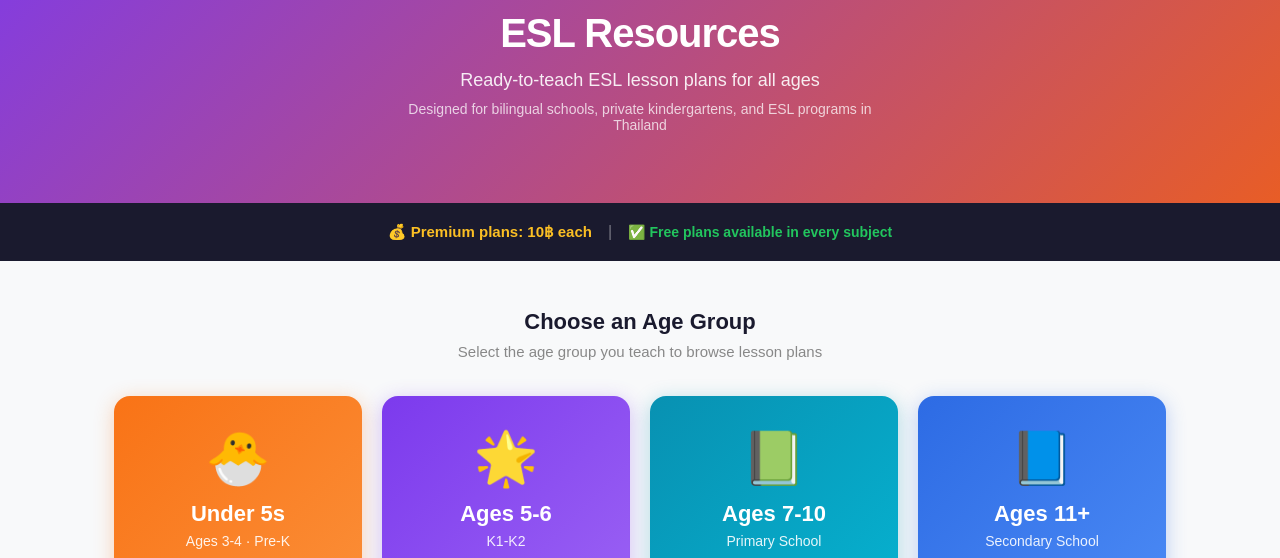
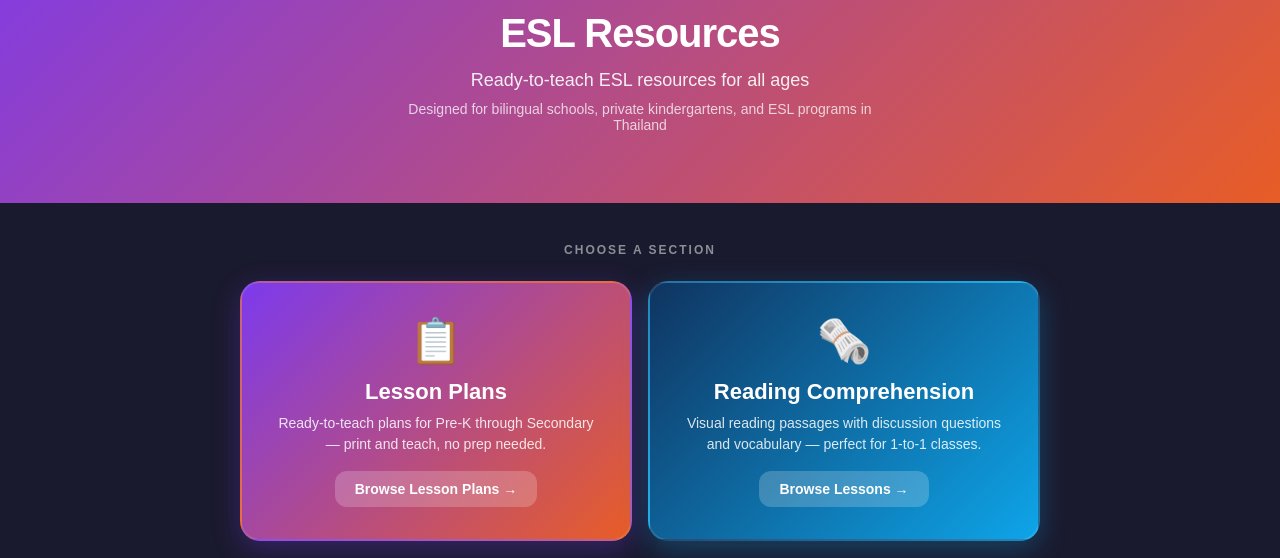
Before and after one commit to Davidjohnray/thailand-jobs, a Next.js app: page /esl-resources in a window 1280 px wide. Shown: the part 242-800 px from the top of the page. Built offline with nearby package versions, Linux system fonts and the light colour scheme; no server answers; the database is empty.

Commit message:
add lesson plans and reading comprehension section buttons to ESL resources

```diff
--- a/app/esl-resources/page.tsx
+++ b/app/esl-resources/page.tsx
@@ -8,19 +8,49 @@ export default function ESLResourcesPage() {
       <div style={{ background: 'linear-gradient(135deg, #7C3AED 0%, #E85D26 100%)', padding: '70px 24px', textAlign: 'center', color: 'white' }}>
         <div style={{ fontSize: '52px', marginBottom: '16px' }}>📖</div>
         <h1 style={{ fontSize: '40px', fontWeight: 'bold', margin: '0 0 14px', letterSpacing: '-1px' }}>ESL Resources</h1>
-        <p style={{ fontSize: '18px', opacity: 0.9, maxWidth: '560px', margin: '0 auto 10px' }}>Ready-to-teach ESL lesson plans for all ages</p>
+        <p style={{ fontSize: '18px', opacity: 0.9, maxWidth: '560px', margin: '0 auto 10px' }}>Ready-to-teach ESL resources for all ages</p>
         <p style={{ fontSize: '14px', opacity: 0.75, maxWidth: '480px', margin: '0 auto' }}>Designed for bilingual schools, private kindergartens, and ESL programs in Thailand</p>
       </div>
 
-      <div style={{ background: '#1a1a2e', padding: '20px 24px' }}>
-        <div style={{ maxWidth: '900px', margin: '0 auto', display: 'flex', alignItems: 'center', justifyContent: 'center', gap: '16px', flexWrap: 'wrap' }}>
+      {/* TWO MAIN SECTION BUTTONS */}
+      <div style={{ background: '#1a1a2e', padding: '40px 24px' }}>
+        <div style={{ maxWidth: '800px', margin: '0 auto', textAlign: 'center' }}>
+          <p style={{ color: 'rgba(255,255,255,0.5)', fontSize: '12px', fontWeight: 'bold', textTransform: 'uppercase', letterSpacing: '2px', marginBottom: '24px' }}>Choose a section</p>
+          <div style={{ display: 'grid', gridTemplateColumns: 'repeat(auto-fit, minmax(280px, 1fr))', gap: '16px' }}>
+
+            {/* LESSON PLANS */}
+            <Link href="#lesson-plans" style={{ textDecoration: 'none' }}>
+              <div style={{ background: 'linear-gradient(135deg, #7C3AED, #E85D26)', borderRadius: '20px', padding: '32px 28px', textAlign: 'center', color: 'white', cursor: 'pointer', boxShadow: '0 8px 28px rgba(124,58,237,0.3)', border: '2px solid rgba(255,255,255,0.1)' }}>
+                <div style={{ fontSize: '44px', marginBottom: '12px' }}>📋</div>
+                <h2 style={{ fontSize: '22px', fontWeight: 'bold', margin: '0 0 8px' }}>Lesson Plans</h2>
+                <p style={{ opacity: 0.85, fontSize: '14px', margin: '0 0 16px', lineHeight: '1.5' }}>Ready-to-teach plans for Pre-K through Secondary — print and teach, no prep needed.</p>
+                <div style={{ background: 'rgba(255,255,255,0.2)', padding: '10px 20px', borderRadius: '12px', fontSize: '14px', fontWeight: 'bold', display: 'inline-block' }}>Browse Lesson Plans →</div>
+              </div>
+            </Link>
+
+            {/* READING COMPREHENSION */}
+            <Link href="/esl-resources/reading-comprehension" style={{ textDecoration: 'none' }}>
+              <div style={{ background: 'linear-gradient(135deg, #0f3460, #0ea5e9)', borderRadius: '20px', padding: '32px 28px', textAlign: 'center', color: 'white', cursor: 'pointer', boxShadow: '0 8px 28px rgba(14,165,233,0.3)', border: '2px solid rgba(255,255,255,0.1)' }}>
+                <div style={{ fontSize: '44px', marginBottom: '12px' }}>🗞️</div>
+                <h2 style={{ fontSize: '22px', fontWeight: 'bold', margin: '0 0 8px' }}>Reading Comprehension</h2>
+                <p style={{ opacity: 0.85, fontSize: '14px', margin: '0 0 16px', lineHeight: '1.5' }}>Visual reading passages with discussion questions and vocabulary — perfect for 1-to-1 classes.</p>
+                <div style={{ background: 'rgba(255,255,255,0.2)', padding: '10px 20px', borderRadius: '12px', fontSize: '14px', fontWeight: 'bold', display: 'inline-block' }}>Browse Lessons →</div>
+              </div>
+            </Link>
+
+          </div>
+        </div>
+      </div>
+
+      {/* LESSON PLANS SECTION */}
+      <div id="lesson-plans" style={{ maxWidth: '1100px', margin: '0 auto', padding: '48px 24px' }}>
+
+        <div style={{ background: '#1a1a2e', borderRadius: '16px', padding: '20px 24px', marginBottom: '32px', display: 'flex', alignItems: 'center', justifyContent: 'center', gap: '16px', flexWrap: 'wrap' }}>
           <span style={{ color: '#FBBF24', fontWeight: 'bold', fontSize: '15px' }}>💰 Premium plans: 10฿ each</span>
           <span style={{ color: 'rgba(255,255,255,0.4)' }}>|</span>
           <span style={{ color: '#22c55e', fontSize: '14px', fontWeight: 'bold' }}>✅ Free plans available in every subject</span>
         </div>
-      </div>
 
-      <div style={{ maxWidth: '1100px', margin: '0 auto', padding: '48px 24px' }}>
         <h2 style={{ fontSize: '22px', fontWeight: 'bold', color: '#1a1a2e', marginBottom: '8px', textAlign: 'center' }}>Choose an Age Group</h2>
         <p style={{ color: '#888', textAlign: 'center', marginBottom: '36px', fontSize: '15px' }}>Select the age group you teach to browse lesson plans</p>
 
@@ -90,6 +120,7 @@ export default function ESLResourcesPage() {
             </div>
           ))}
         </div>
+
       </div>
     </main>
   )
```
